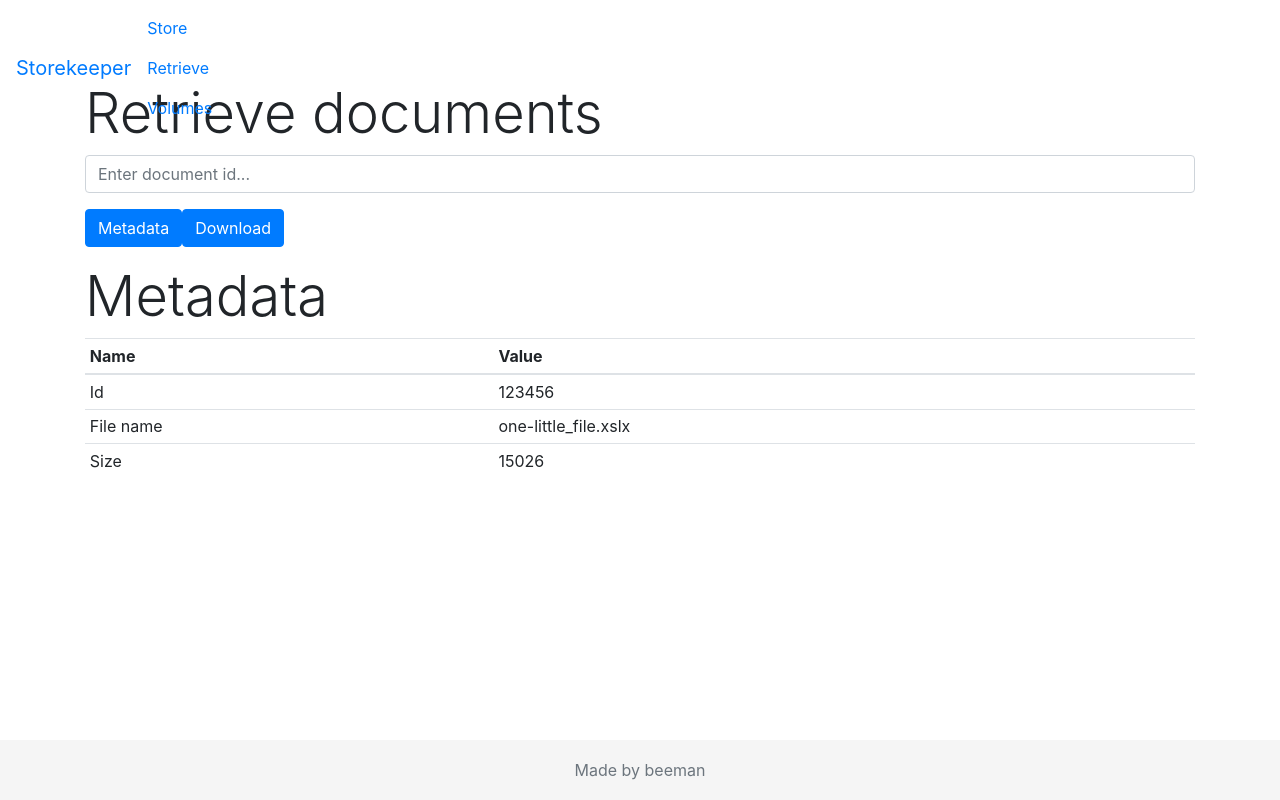
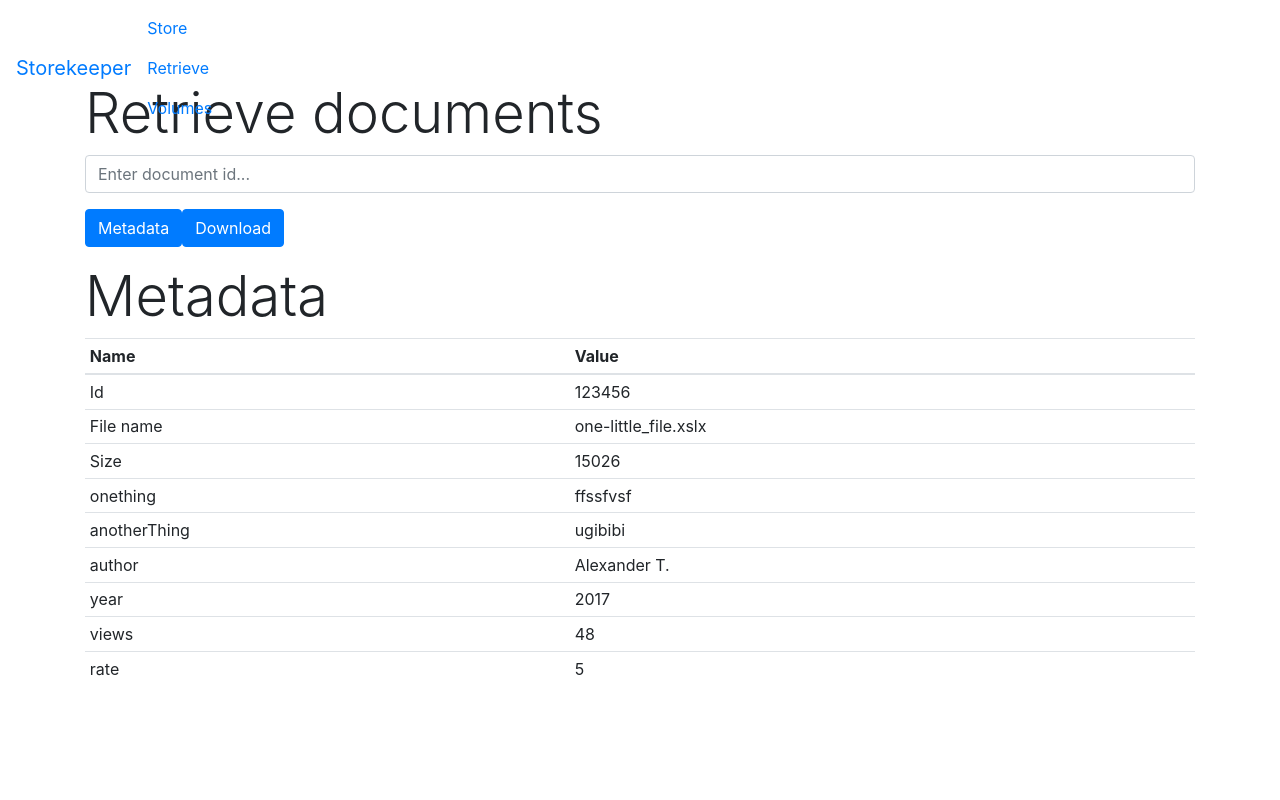
Before and after one commit to dgarcia202/storekeeper-ui, an Angular app: page /retrieve in a window 1280 px wide. Built offline with nearby package versions, Linux system fonts and the light colour scheme.

Commit message:
view of dinamic metadata

```diff
--- a/src/app/app.component.html
+++ b/src/app/app.component.html
@@ -4,4 +4,6 @@
 <router-outlet></router-outlet>
 
 </div><!--The content below is only a placeholder and can be replaced.-->
+<!--
 <app-footer></app-footer>
+-->
--- a/src/app/retrieve/retrieve.component.html
+++ b/src/app/retrieve/retrieve.component.html
@@ -31,5 +31,9 @@
         <td>Size</td>
         <td>{{metadata.size}}</td>
       </tr>
+      <tr *ngFor="let key of keys">
+        <td>{{key}}</td>
+        <td>{{metadata.custom[key]}}</td>
+      </tr>
     </tbody>
 </table>
--- a/src/app/retrieve/retrieve.component.ts
+++ b/src/app/retrieve/retrieve.component.ts
@@ -6,7 +6,14 @@ const METADATA : ItemMetadata = {
   id: '123456',
   name: 'one-little_file.xslx',
   size: 15026,
-  custom: {}
+  custom: {
+    onething: 'ffssfvsf',
+    anotherThing: 'ugibibi',
+    author: 'Alexander T.',
+    year: 2017,
+    views: 48,
+    rate: 5
+  }
 };
 
 @Component({
@@ -16,9 +23,13 @@ const METADATA : ItemMetadata = {
 })
 export class RetrieveComponent implements OnInit {
 
-  metadata = METADATA;
+  metadata : ItemMetadata;
+  keys : string[];
 
-  constructor() { }
+  constructor() {
+    this.metadata = METADATA;
+    this.keys = Object.keys(this.metadata.custom);
+  }
 
   ngOnInit() { }
 }
```
